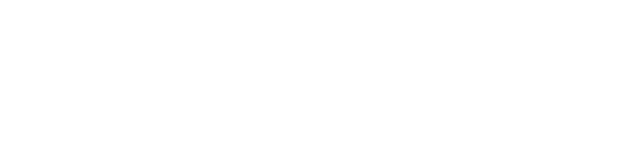
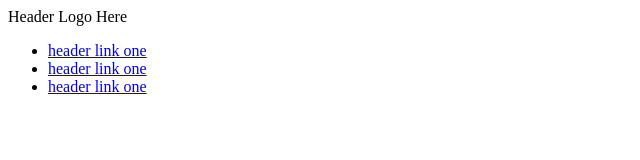
Before and after one commit to willobrien93/Odin-Landing_Page, a plain HTML site: page index.html in a window 1280 px wide. Shown: the whole page, without its empty margins (0-640 px from the left). Drawn offline with Linux system fonts and the light colour scheme.

Commit message:
Add Header HTML

```diff
--- a/index.html
+++ b/index.html
@@ -9,7 +9,12 @@
 </head>
 <body>
     <div class="header">
-
+        <div class="h_logo">Header Logo Here</div>
+        <ul class="h_links">
+            <li><a href="#">header link one</a></li>
+            <li><a href="#">header link one</a></li>
+            <li><a href="#">header link one</a></li>
+        </ul>
     </div>
     <div class="quad1">
 
```
